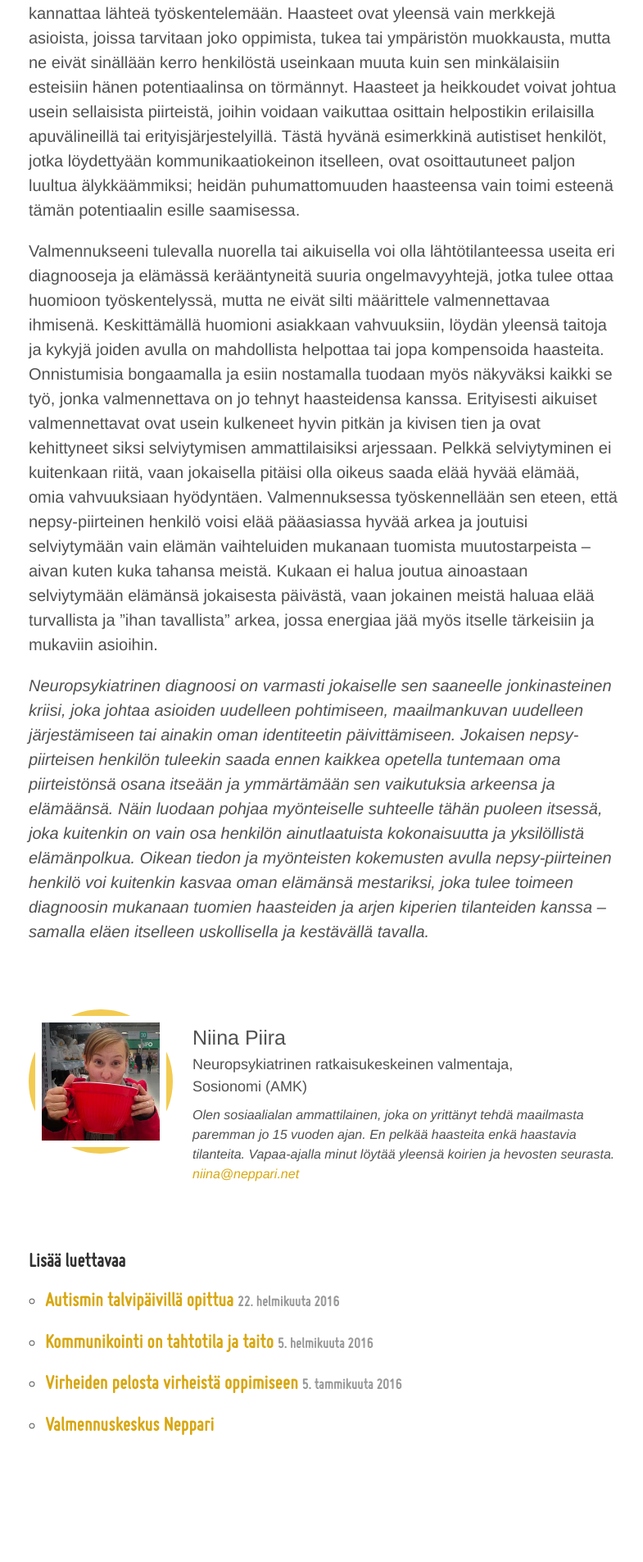
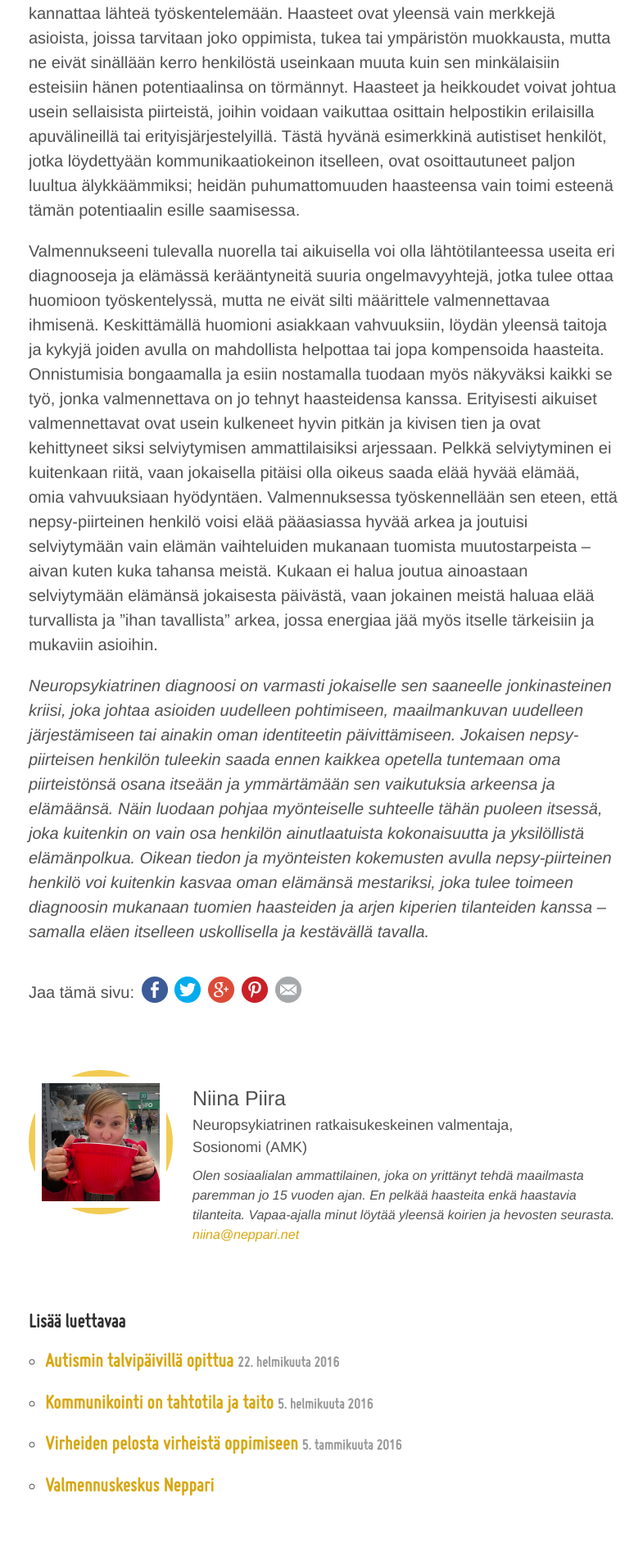
Before and after one commit to niinapiira/neppari.net, a Jekyll site: the page built from _posts/2015-12-16-nepsy-piirteinen-henkilo.md, in a window 1280 px wide. Shown: the part 1638-3543 px from the top of the page at 82% size, without its empty margins (245-1030 px from the left). Built offline with Jekyll 4.4.1, drawn with Linux system fonts in a browser that asks for light colours; before the commit the page ends 3469 px from its top, so only the background shows below that.

Commit message:
Add share buttons

```diff
--- a/_includes/fb-share-button.html
+++ /dev/null
@@ -1,10 +0,0 @@
-<div id="fb-root"></div>
-<script>(function(d, s, id) {
-  var js, fjs = d.getElementsByTagName(s)[0];
-  if (d.getElementById(id)) return;
-  js = d.createElement(s); js.id = id;
-  js.src = "//connect.facebook.net/en_GB/sdk.js#xfbml=1&version=v2.5&appId=791949610927369";
-  fjs.parentNode.insertBefore(js, fjs);
-}(document, 'script', 'facebook-jssdk'));</script>
-
-<div class="fb-share-button" data-href="{{ site.siteurl }}{{ page.url }}" data-layout="button"></div>
--- /dev/null
+++ b/_includes/simple-sharing-buttons.html
@@ -0,0 +1,25 @@
+<!--
+  Adapted from
+  https://simplesharingbuttons.com/
+-->
+
+{% capture share-title %}{% include title.html %}{% endcapture %}
+{% assign share-title = share-title | url_encode %}
+{% assign share-url = site.siteurl | append:page.url | url_encode %}
+{% assign email-body = "Tämä oli oikein mielenkiintoinen blogipostaus" | url_encode %}
+
+<div class="share-buttons">
+
+	Jaa tämä sivu:
+
+	<a href="https://www.facebook.com/sharer/sharer.php?u={{ share-url }}" title="Jaa Facebookissa" target="_blank"><img src="/public/simple-sharing-buttons/Facebook.png" class="share-button"></a>
+
+	<a href="https://twitter.com/intent/tweet?source={{ share-url }}&text={{ share-title }}:%20{{ share-url }}&via=NiinaPiira" target="_blank" title="Twiittaa Twitterissä"><img src="/public/simple-sharing-buttons/Twitter.png" class="share-button"></a>
+
+	<a href="https://plus.google.com/share?url={{ share-url }}" target="_blank" title="Jaa Google+:ssa"><img src="/public/simple-sharing-buttons/Google+.png" class="share-button"></a>
+
+	<a href="http://pinterest.com/pin/create/button/?url={{ share-url }}&description={{ share-title }}" target="_blank" title="Pinnaa Pinterestissä"><img src="/public/simple-sharing-buttons/Pinterest.png" class="share-button"></a>
+
+	<a href="mailto:?subject={{ share-title }}&body={{ email-body }}:%20{{ share-url }}" target="_blank" title="Lähetä tämä sivu sähköpostilla"><img src="/public/simple-sharing-buttons/Email.png" class="share-button"></a>
+
+</div>
--- a/_layouts/post.html
+++ b/_layouts/post.html
@@ -11,7 +11,7 @@ is-part-of-blog: true
 
   {{ content | replace_first:'<p>','<p class="first">' }}
 
-  {% include fb-share-button.html %}
+  {% include simple-sharing-buttons.html %}
 </div>
 
 {% include writer.html %}
--- /dev/null
+++ b/css/_simple-sharing-buttons.scss
@@ -0,0 +1,13 @@
+$share-img-height: 32px;
+
+.share-buttons {
+	display: block;
+	margin: 2rem 0 4rem 0;
+}
+
+.share-button {
+	display: inline-block;
+	margin: 0;
+	margin-left: $share-img-height / 10;
+	margin-bottom: calc((#{$share-img-height} - 1em) / -2)
+}
--- a/css/styles.scss
+++ b/css/styles.scss
@@ -12,3 +12,4 @@
 @import "images";
 @import "content";
 @import "navigation";
+@import "simple-sharing-buttons";
```
Also changed, not shown: public/simple-sharing-buttons/Email.png (added), public/simple-sharing-buttons/Facebook.png (added), public/simple-sharing-buttons/Google+.png (added), public/simple-sharing-buttons/LinkedIn.png (added), public/simple-sharing-buttons/Pinboard.png (added), public/simple-sharing-buttons/Pinterest.png (added), public/simple-sharing-buttons/Pocket.png (added), public/simple-sharing-buttons/Reddit.png (added), public/simple-sharing-buttons/Tumblr.png (added), public/simple-sharing-buttons/Twitter.png (added), public/simple-sharing-buttons/Wordpress.png (added).
